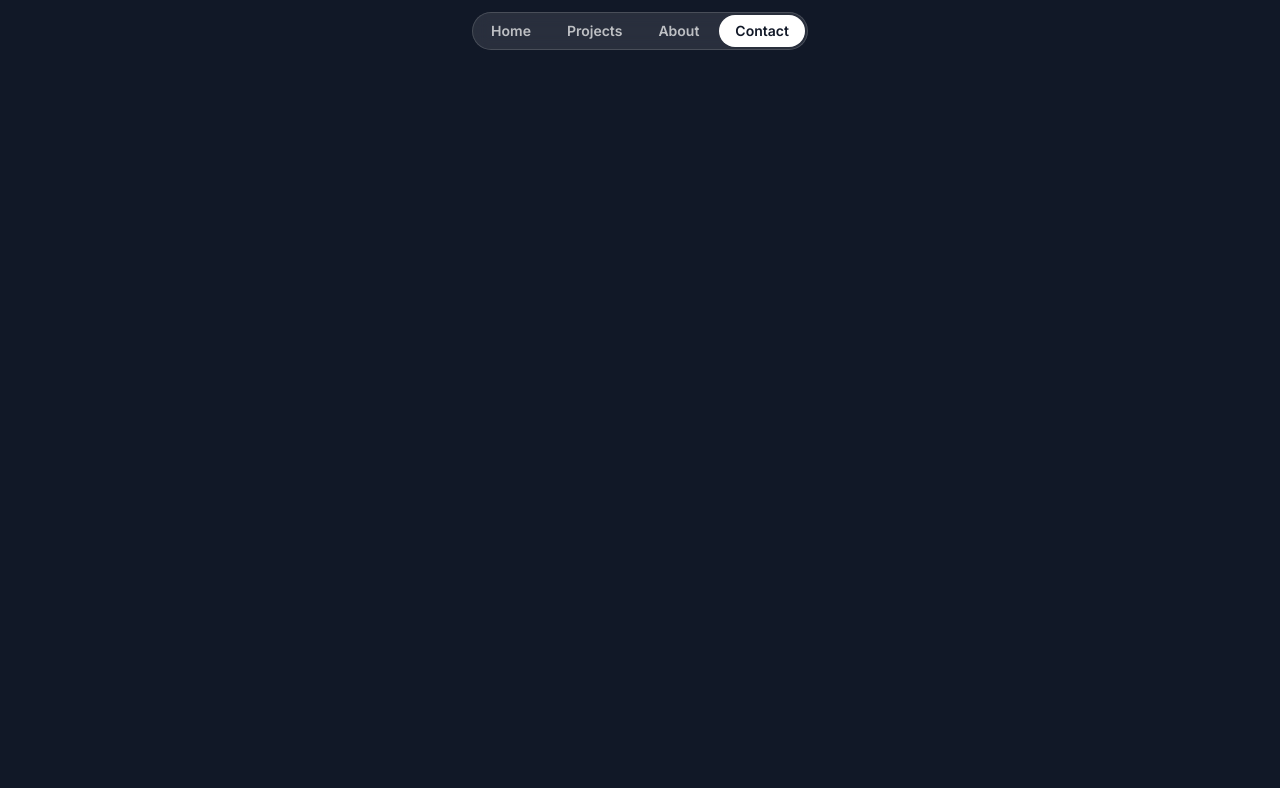
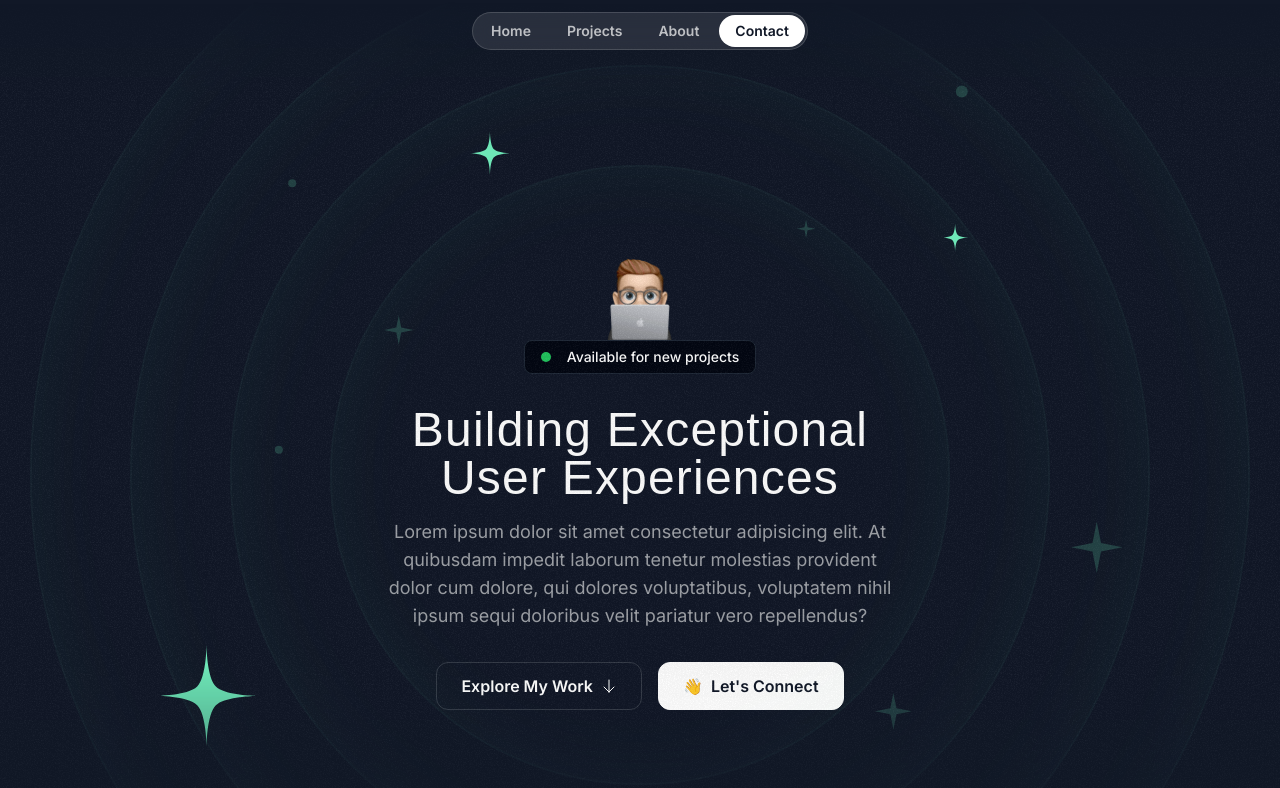
Before and after one commit to Sadrach-Harmasantyo/my-portofolio, a Next.js app: page / in a window 1280 px wide. Shown: the top 788 px of the page. Built offline with nearby package versions, Linux system fonts and the light colour scheme; a web font is replaced by a local one.

Commit message:
feat: add hero section

```diff
--- a/src/app/globals.css
+++ b/src/app/globals.css
@@ -6,4 +6,8 @@
   .nav-item {
     @apply px-4 py-1.5 rounded-full text-white/70 text-sm font-semibold hover:bg-white/10 hover:text-white transition duration-300;
   }
+
+  .hero-ring {
+    @apply absolute inset-0 border-2 top-1/2 left-1/2 -translate-x-1/2 -translate-y-1/2 rounded-full border-emerald-300/5 shadow-[0_0_80px_inset] shadow-emerald-300/5;
+  }
 }
--- a/src/app/page.tsx
+++ b/src/app/page.tsx
@@ -1,9 +1,11 @@
 import Header from "@/sections/Header";
+import Hero from "@/sections/Hero";
 
 export default function Home() {
   return (
     <div>
       <Header />
+      <Hero />
     </div>
   );
 }
--- /dev/null
+++ b/src/components/HeroOrbit.tsx
@@ -0,0 +1,13 @@
+import React, { PropsWithChildren } from "react";
+
+export default function HeroOrbit({ children, size, rotation }: PropsWithChildren<{ size: number; rotation: number }>) {
+  return (
+    <div className="absolute left-1/2 top-1/2 -translate-x-1/2 -translate-y-1/2">
+      <div className="flex items-start justify-start" style={{ transform: `rotate(${rotation}deg)`, width: `${size}px`, height: `${size}px` }}>
+        <div className="inline-flex" style={{ transform: `rotate(${rotation * -1}deg)` }}>
+          {children}
+        </div>
+      </div>
+    </div>
+  );
+}
--- a/src/sections/Header.tsx
+++ b/src/sections/Header.tsx
@@ -2,7 +2,7 @@
 
 export default function Header() {
   return (
-    <div className="flex justify-center items-center relative top-3">
+    <div className="flex justify-center items-center fixed top-3 w-full z-10">
       <nav className="flex gap-1 p-0.5 border border-white/15 rounded-full bg-white/10 backdrop-blur">
         <a href="#" className="nav-item">
           Home
--- a/src/sections/Hero.tsx
+++ b/src/sections/Hero.tsx
@@ -0,0 +1,78 @@
+import Image from "next/image";
+import React from "react";
+import memojiImage from "@/assets/images/memoji-computer.png";
+import ArrowDown from "@/assets/icons/arrow-down.svg";
+import grainImage from "@/assets/images/grain.jpg";
+import StarIcon from "@/assets/icons/star.svg";
+import SparkleIcon from "@/assets/icons/sparkle.svg";
+import HeroOrbit from "@/components/HeroOrbit";
+
+export default function Hero() {
+  return (
+    <div className="py-32 md:py-48 lg:py-60 relative z-0 overflow-x-clip">
+      <div className="absolute inset-0 [mask-image:linear-gradient(to_bottom,transparent,black_10%,black_70%,transparent)]">
+        <div className="absolute inset-0 -z-30 opacity-5" style={{ backgroundImage: `url(${grainImage.src})` }}></div>
+        <div className="size-[620px] hero-ring"></div>
+        <div className="size-[820px] hero-ring"></div>
+        <div className="size-[1020px] hero-ring"></div>
+        <div className="size-[1220px] hero-ring"></div>
+        <HeroOrbit size={800} rotation={-72}>
+          <StarIcon className="size-28 text-emerald-300" />
+        </HeroOrbit>
+        <HeroOrbit size={550} rotation={20}>
+          <StarIcon className="size-12 text-emerald-300" />
+        </HeroOrbit>
+        <HeroOrbit size={590} rotation={98}>
+          <StarIcon className="size-8 text-emerald-300" />
+        </HeroOrbit>
+        <HeroOrbit size={430} rotation={-14}>
+          <SparkleIcon className="size-8 text-emerald-300/20" />
+        </HeroOrbit>
+        <HeroOrbit size={440} rotation={79}>
+          <SparkleIcon className="size-5 text-emerald-300/20" />
+        </HeroOrbit>
+        <HeroOrbit size={530} rotation={178}>
+          <SparkleIcon className="size-10 text-emerald-300/20" />
+        </HeroOrbit>
+        <HeroOrbit size={710} rotation={144}>
+          <SparkleIcon className="size-14 text-emerald-300/20" />
+        </HeroOrbit>
+        <HeroOrbit size={720} rotation={85}>
+          <div className="size-3 bg-emerald-300/20 rounded-full" />
+        </HeroOrbit>
+        <HeroOrbit size={520} rotation={-41}>
+          <div className="size-2 bg-emerald-300/20 rounded-full" />
+        </HeroOrbit>
+        <HeroOrbit size={650} rotation={-5}>
+          <div className="size-2 bg-emerald-300/20 rounded-full" />
+        </HeroOrbit>
+      </div>
+      <div className="container">
+        <div className="flex flex-col items-center">
+          <Image src={memojiImage} className="size-[100px]" alt="Person peeking behind laptop" />
+          <div className="bg-gray-950 border border-gray-800 px-4 py-1.5 inline-flex items-center gap-4 rounded-lg">
+            <div className="bg-green-500 size-2.5 rounded-full"></div>
+            <div className="text-sm font-medium">Available for new projects</div>
+          </div>
+        </div>
+        <div className="max-w-lg mx-auto">
+          <h1 className="font-serif text-3xl md:text-5xl text-center mt-8 tracking-wide">Building Exceptional User Experiences</h1>
+          <p className="mt-4 text-center text-white/60 md:text-lg">
+            Lorem ipsum dolor sit amet consectetur adipisicing elit. At quibusdam impedit laborum tenetur molestias provident dolor cum dolore, qui dolores voluptatibus, voluptatem nihil ipsum sequi doloribus velit pariatur vero
+            repellendus?
+          </p>
+        </div>
+        <div className="flex flex-col md:flex-row justify-center items-center mt-8 gap-4">
+          <button className="inline-flex items-center gap-2 border border-white/15 px-6 h-12 rounded-xl">
+            <span className="font-semibold">Explore My Work</span>
+            <ArrowDown className="size-4" />
+          </button>
+          <button className="inline-flex items-center gap-2 border border-white bg-white text-gray-900 h-12 px-6 rounded-xl">
+            <span>👋</span>
+            <span className="font-semibold">Let&apos;s Connect</span>
+          </button>
+        </div>
+      </div>
+    </div>
+  );
+}
```
